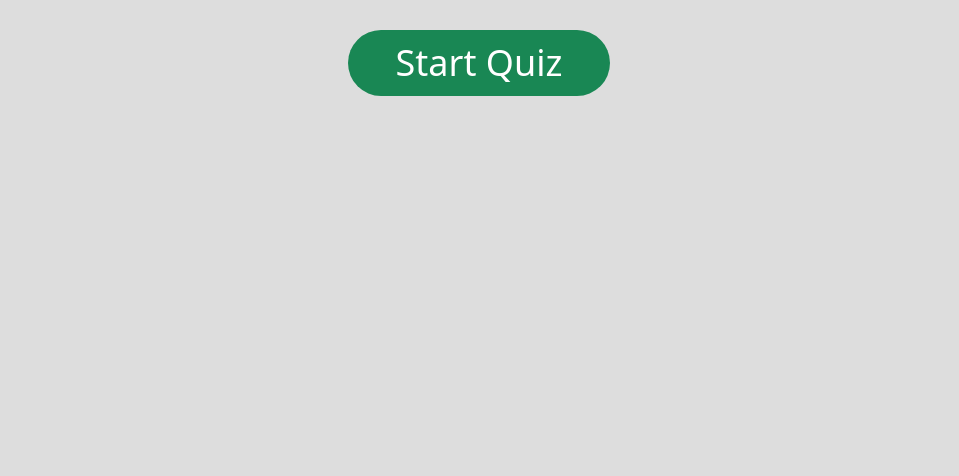
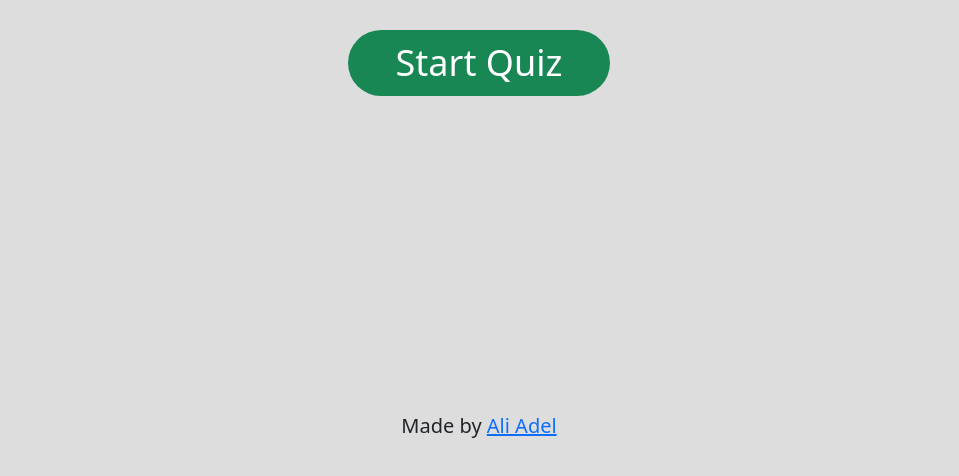
Before and after one commit to adelian14/Complexity-Analysis-Quiz, a plain HTML site: page index.html in a window 1280 px wide. Shown: the part 306-782 px from the top of the page, without its empty margins (161-1120 px from the left). Drawn offline with nearby package versions, Linux system fonts and the light colour scheme; a web font is replaced by a local one.

Commit message:
Update index.html

```diff
--- a/index.html
+++ b/index.html
@@ -34,6 +34,9 @@
                     </div>
                 </div>
             </div>
+            <div class="fixed-bottom py-5">
+                <h5 class="text-center">Made by <a href="https://www.linkedin.com/in/ali-adel-84b390101/">Ali Adel</a></h4>
+            </div>
         </div>
         <div id="question" style="display: none;">
 
```
